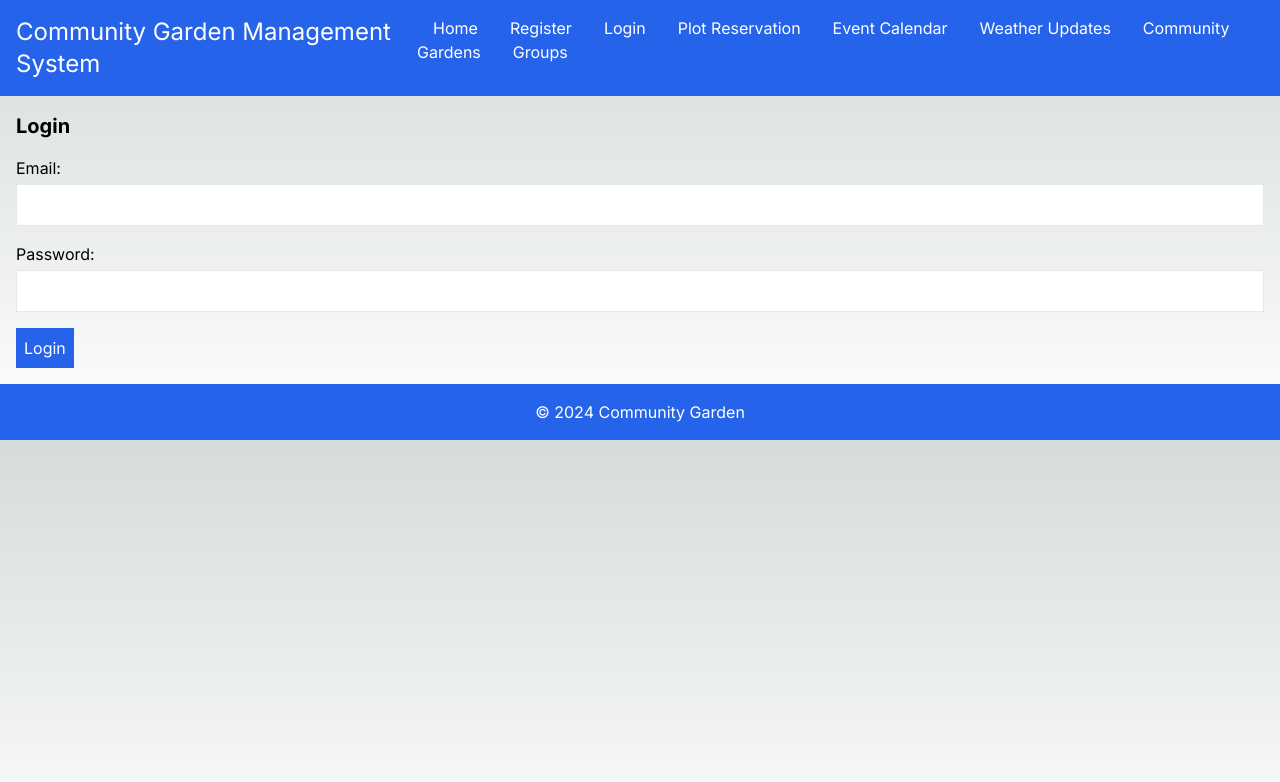
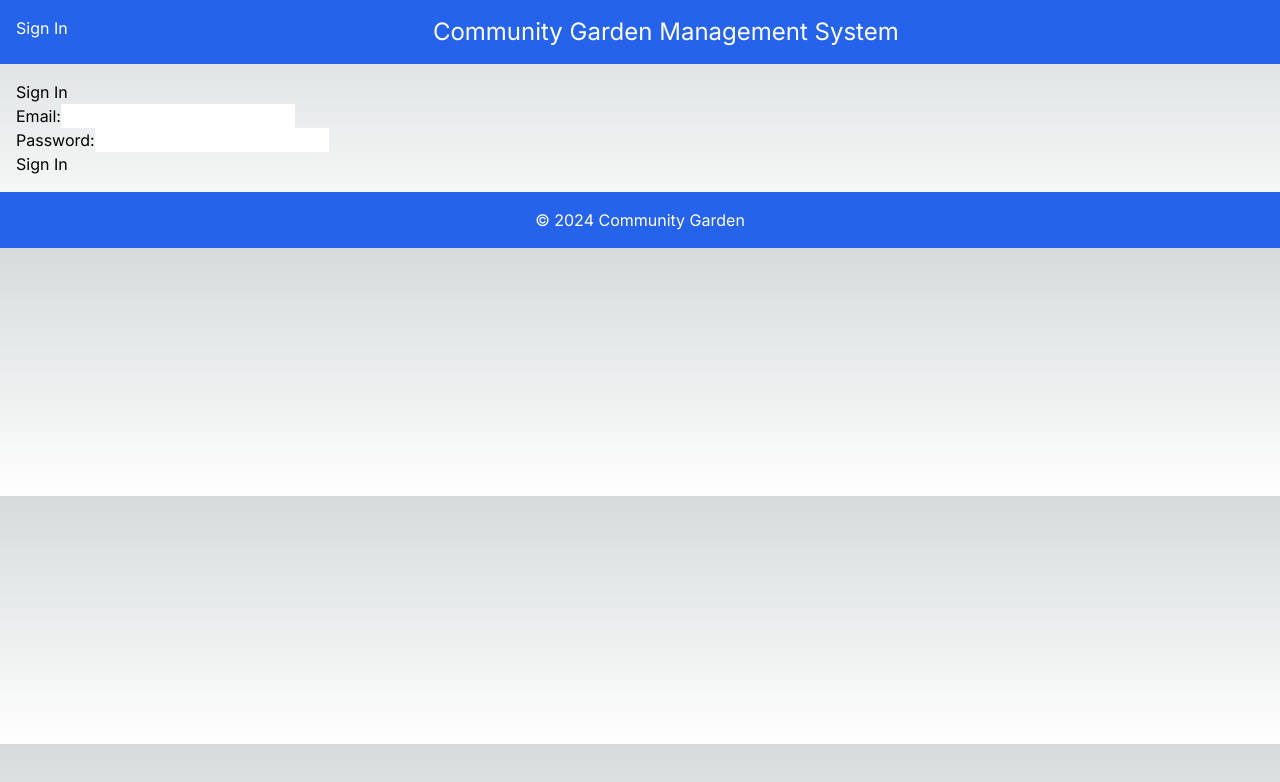
Before and after one commit to DianeLarsen/community_garden_management, a Next.js app: page /login in a window 1280 px wide. Shown: the top 782 px of the page. Built offline with nearby package versions, Linux system fonts and the light colour scheme.

Commit message:
working on header and signin dropdown

```diff
--- /dev/null
+++ b/app/api/community-garden/login/route.js
@@ -0,0 +1,39 @@
+import { NextResponse } from 'next/server';
+import bcrypt from 'bcrypt';
+import jwt from 'jsonwebtoken';
+import pool from '../../../../utils/db';
+
+export async function POST(request) {
+  try {
+    const { email, password } = await request.json();
+
+    // Validate input
+    if (!email || !password) {
+      return NextResponse.json({ error: 'Email and password are required' }, { status: 400 });
+    }
+
+    // Check if user exists
+    const userQuery = 'SELECT * FROM users WHERE email = $1';
+    const userResult = await pool.query(userQuery, [email]);
+
+    if (userResult.rowCount === 0) {
+      return NextResponse.json({ error: 'User not found' }, { status: 404 });
+    }
+
+    const user = userResult.rows[0];
+
+    // Check password
+    const passwordMatch = await bcrypt.compare(password, user.password);
+    if (!passwordMatch) {
+      return NextResponse.json({ error: 'Invalid password' }, { status: 401 });
+    }
+
+    // Create JWT token
+    const token = jwt.sign({ userId: user.id, role: user.role }, process.env.JWT_SECRET, { expiresIn: '1h' });
+
+    return NextResponse.json({ token });
+  } catch (error) {
+    console.error('Error logging in user:', error);
+    return NextResponse.json({ error: 'Internal server error' }, { status: 500 });
+  }
+}
--- a/app/layout.js
+++ b/app/layout.js
@@ -1,6 +1,7 @@
 import { Inter } from "next/font/google";
 import Link from "next/link";
 import "./globals.css";
+import AuthLinks from '@/components/AuthLinks';
 
 const inter = Inter({ subsets: ["latin"] });
 
@@ -14,9 +15,10 @@ export default function RootLayout({ children }) {
     <html lang="en">
       <body className={inter.className}>
         <header className="bg-blue-600 text-white p-4 flex justify-between">
+        <AuthLinks />
           <h1 className="text-2xl">Community Garden Management System</h1>
           <nav>
-            <Link href="/" className="text-white px-4">
+            {/* <Link href="/" className="text-white px-4">
               Home
             </Link>
             <Link className="text-white px-4" href="/register">
@@ -39,7 +41,7 @@ export default function RootLayout({ children }) {
             </Link>
             <Link href="/groups" className="text-white px-4">
               Groups
-            </Link>
+            </Link> */}
           </nav>
         </header>
 
--- a/app/login/page.jsx
+++ b/app/login/page.jsx
@@ -1,22 +1,12 @@
-import React from 'react'
+import SignInForm from "@/components/SignInForm";
+import React from "react";
 
 const Login = () => {
   return (
     <div>
-      <h2 className="text-xl font-bold">Login</h2>
-      <form className="mt-4">
-        <label className="block">
-          Email:
-          <input type="email" name="email" className="border p-2 w-full mt-1" />
-        </label>
-        <label className="block mt-4">
-          Password:
-          <input type="password" name="password" className="border p-2 w-full mt-1" />
-        </label>
-        <button type="submit" className="bg-blue-600 text-white p-2 mt-4">Login</button>
-      </form>
+      <SignInForm />
     </div>
-  )
-}
+  );
+};
 
-export default Login
+export default Login;
--- /dev/null
+++ b/components/AuthLinks.jsx
@@ -0,0 +1,33 @@
+"use client"
+import { useState, useEffect } from 'react';
+import SignInPopup from './SignInPopup';
+
+const AuthLinks = () => {
+  const [isSignInVisible, setIsSignInVisible] = useState(false);
+  const [isAuthenticated, setIsAuthenticated] = useState(false);
+
+  useEffect(() => {
+    const token = localStorage.getItem('token');
+    setIsAuthenticated(!!token);
+  }, []);
+
+  const handleSignOut = () => {
+    localStorage.removeItem('token');
+    setIsAuthenticated(false);
+  };
+
+  return (
+    <div>
+      {isAuthenticated ? (
+        <button onClick={handleSignOut}>Sign Out</button>
+      ) : (
+        <div>
+          <button onClick={() => setIsSignInVisible(true)}>Sign In</button>
+          <SignInPopup isVisible={isSignInVisible} onClose={() => setIsSignInVisible(false)} />
+        </div>
+      )}
+    </div>
+  );
+};
+
+export default AuthLinks;
--- /dev/null
+++ b/components/SignInForm.jsx
@@ -0,0 +1,68 @@
+"use client"
+import { useState } from "react";
+
+const SignInForm = () => {
+  const [email, setEmail] = useState("");
+  const [password, setPassword] = useState("");
+  const [error, setError] = useState("");
+  const [message, setMessage] = useState("");
+
+  const handleSubmit = async (e) => {
+    e.preventDefault();
+    setError("");
+    setMessage("");
+
+    try {
+      const response = await fetch("/api/community-garden/login", {
+        method: "POST",
+        headers: {
+          "Content-Type": "application/json",
+        },
+        body: JSON.stringify({ email, password }),
+      });
+
+      const data = await response.json();
+
+      if (!response.ok) {
+        throw new Error(data.error || "Something went wrong");
+      }
+
+      // Save token to local storage
+      localStorage.setItem("token", data.token);
+      setMessage("Login successful!");
+    } catch (error) {
+      setError(error.message);
+    }
+  };
+
+  return (
+    <div>
+      <h1>Sign In</h1>
+      {error && <p style={{ color: "red" }}>{error}</p>}
+      {message && <p style={{ color: "green" }}>{message}</p>}
+      <form onSubmit={handleSubmit}>
+        <div>
+          <label>Email:</label>
+          <input
+            type="email"
+            value={email}
+            onChange={(e) => setEmail(e.target.value)}
+            required
+          />
+        </div>
+        <div>
+          <label>Password:</label>
+          <input
+            type="password"
+            value={password}
+            onChange={(e) => setPassword(e.target.value)}
+            required
+          />
+        </div>
+        <button type="submit">Sign In</button>
+      </form>
+    </div>
+  );
+};
+
+export default SignInForm;
--- /dev/null
+++ b/components/SignInPopup.jsx
@@ -0,0 +1,93 @@
+import { useState } from 'react';
+
+const SignInPopup = ({ isVisible, onClose }) => {
+  const [email, setEmail] = useState('');
+  const [password, setPassword] = useState('');
+  const [error, setError] = useState('');
+  const [message, setMessage] = useState('');
+
+  const handleSubmit = async (e) => {
+    e.preventDefault();
+    setError('');
+    setMessage('');
+
+    try {
+      const response = await fetch('/api/community-garden/login', {
+        method: 'POST',
+        headers: {
+          'Content-Type': 'application/json',
+        },
+        body: JSON.stringify({ email, password }),
+      });
+
+      const data = await response.json();
+
+      if (!response.ok) {
+        throw new Error(data.error || 'Something went wrong');
+      }
+
+      localStorage.setItem('token', data.token);
+      setMessage('Login successful!');
+      onClose();
+    } catch (error) {
+      setError(error.message);
+    }
+  };
+
+  if (!isVisible) {
+    return null;
+  }
+
+  return (
+    <div className="popup">
+      <div className="popup-content">
+        <button className="close-btn" onClick={onClose}>×</button>
+        <h1>Sign In</h1>
+        {error && <p style={{ color: 'red' }}>{error}</p>}
+        {message && <p style={{ color: 'green' }}>{message}</p>}
+        <form onSubmit={handleSubmit}>
+          <div>
+            <label>Email:</label>
+            <input type="email" value={email} onChange={(e) => setEmail(e.target.value)} required />
+          </div>
+          <div>
+            <label>Password:</label>
+            <input type="password" value={password} onChange={(e) => setPassword(e.target.value)} required />
+          </div>
+          <button type="submit">Sign In</button>
+        </form>
+        <p>Not yet a member? <a href="/register">Register here</a></p>
+      </div>
+      <style jsx>{`
+        .popup {
+          position: fixed;
+          top: 0;
+          left: 0;
+          right: 0;
+          bottom: 0;
+          background: rgba(0, 0, 0, 0.5);
+          display: flex;
+          align-items: center;
+          justify-content: center;
+        }
+        .popup-content {
+          background: white;
+          padding: 20px;
+          border-radius: 5px;
+          position: relative;
+        }
+        .close-btn {
+          position: absolute;
+          top: 10px;
+          right: 10px;
+          background: none;
+          border: none;
+          font-size: 20px;
+          cursor: pointer;
+        }
+      `}</style>
+    </div>
+  );
+};
+
+export default SignInPopup;
--- a/package.json
+++ b/package.json
@@ -10,9 +10,11 @@
   },
   "dependencies": {
     "@react-google-maps/api": "^2.19.3",
+    "bcrypt": "^5.1.1",
     "dotenv": "^16.4.5",
     "express": "^4.19.2",
     "fs": "^0.0.1-security",
+    "jsonwebtoken": "^9.0.2",
     "next": "14.2.4",
     "nodemailer": "^6.9.13",
     "pdf-parse": "^1.1.1",
```
Also changed, not shown: 1 other file (tests, documents, lock files or other folders).
